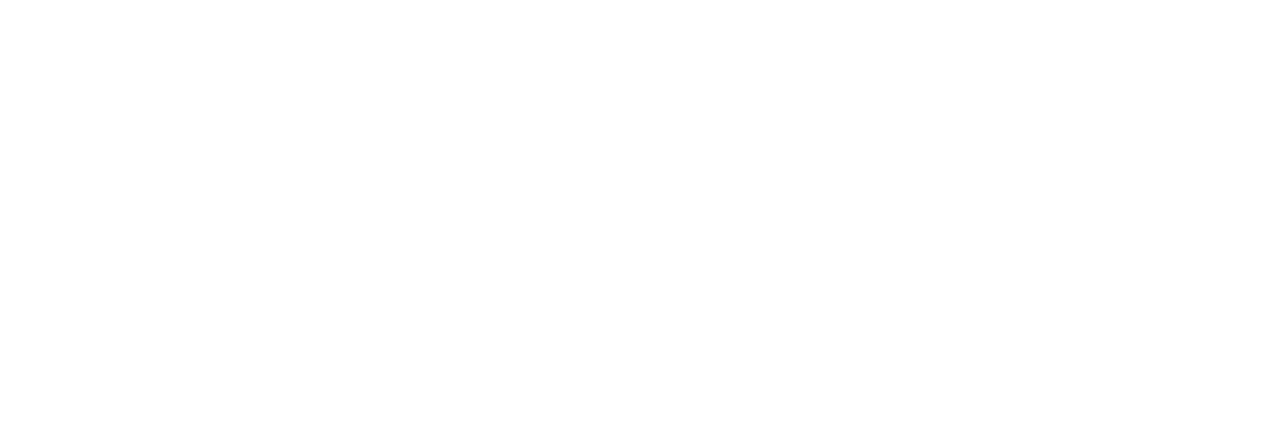
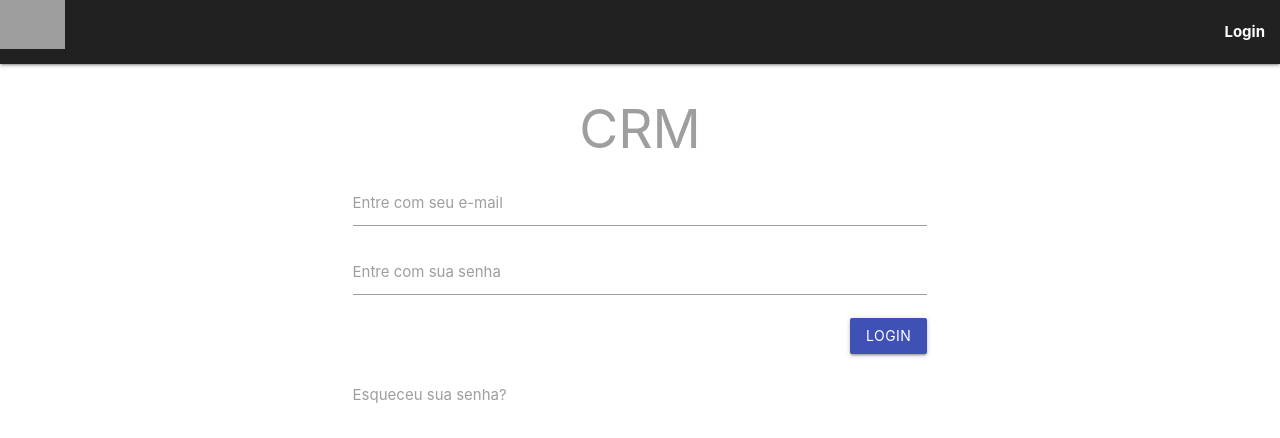
Before and after one commit to leadthis/crm-app, a React (Create React App) app: page /login in a window 1280 px wide. Shown: the top 438 px of the page. Built offline with nearby package versions, Linux system fonts and the light colour scheme; grey boxes are pictures that could not be loaded.

Commit message:
added: Tela de login

```diff
--- a/package.json
+++ b/package.json
@@ -6,6 +6,7 @@
     "@testing-library/jest-dom": "^4.2.4",
     "@testing-library/react": "^9.5.0",
     "@testing-library/user-event": "^7.2.1",
+    "axios": "^0.19.2",
     "materialize-css": "^1.0.0-rc.2",
     "react": "^16.13.1",
     "react-dom": "^16.13.1",
@@ -17,7 +18,7 @@
     "redux-thunk": "^2.3.0"
   },
   "scripts": {
-    "start": "react-scripts start",
+    "start": "npm i && react-scripts start",
     "build": "react-scripts build",
     "test": "react-scripts test",
     "eject": "react-scripts eject"
--- a/src/App.js
+++ b/src/App.js
@@ -1,30 +1,45 @@
 import React from 'react';
 import { connect } from 'react-redux';
-import {
-    BrowserRouter as Router,
-    Switch,
-    Route,
-    Link
-} from 'react-router-dom';
+
+import 'materialize-css/dist/css/materialize.min.css';
+import 'materialize-css/dist/js/materialize.min.js';
+
+import Public from './tela/public/index';
 
 function App(prop){
-    console.log(prop.loading);
-    prop.setLoading();
 
-    return(
-        <></>
-    );
+    const cookie = document.cookie.split("; ");
+
+    if(!cookie.some(rx => /sessionId/g.test(rx))){
+        return(
+            <>
+                <Public />
+            </>
+        );
+    }else if(prop.login === false){
+        prop.setLogin();
+    }
+
+    if(prop.login === false){
+        return(
+            <>
+                <Public />
+            </>
+        );
+    }
 }
 
 function mapStateToProps(state){
     return {
-        loading: state.screen.loading
+        loading: state.screen.loading,
+        login: state.user.login
     };
 }
 
 function mapDispatchToProps(dispatch){
     return {
-        setLoading: () => dispatch({type: "setLoading"})
+        setLoading: () => dispatch({type: "setLoading"}),
+        setLogin: () => dispatch({type: "setLogin"})
     };
 }
 
--- a/src/index.css
+++ b/src/index.css
@@ -1,13 +1,3 @@
 body {
   margin: 0;
-  font-family: -apple-system, BlinkMacSystemFont, 'Segoe UI', 'Roboto', 'Oxygen',
-    'Ubuntu', 'Cantarell', 'Fira Sans', 'Droid Sans', 'Helvetica Neue',
-    sans-serif;
-  -webkit-font-smoothing: antialiased;
-  -moz-osx-font-smoothing: grayscale;
 }
-
-code {
-  font-family: source-code-pro, Menlo, Monaco, Consolas, 'Courier New',
-    monospace;
-}
--- /dev/null
+++ b/src/redux/user/actions.js
@@ -0,0 +1,15 @@
+const axios = require('axios').default;
+const api = axios.create({baseURL: "http://crmapi.leadthis.com.br"});
+export const doLogin = (email, senha) => {
+    return async (dispatch) =>{
+        let response;
+        console.log(email, senha);
+        try{
+            response = (await api.post('/usuario/login', {email, senha})).data;
+        }catch(e){
+            response = e.response.data;
+        }
+
+        return response;
+    };
+}
--- /dev/null
+++ b/src/tela/patterns/header.js
@@ -0,0 +1,20 @@
+import React from 'react';
+
+import LinkWrapper from "./linkWrapper";
+
+function header(){
+    return(
+        <nav className="grey darken-4">
+            <div className="nav-wrapper">
+                <LinkWrapper to="/" className="brand-logo">
+                    <img src="https://cdn2.iconfinder.com/data/icons/green-2/32/expand-color-web2-21-512.png" width='65' alt="Logo"/>
+                </LinkWrapper>
+                <ul className="right hide-on-med-and-down">
+                    <li><LinkWrapper to="/login">Login</LinkWrapper></li>
+                </ul>
+            </div>
+        </nav>
+    );
+}
+
+export default header;
--- /dev/null
+++ b/src/tela/patterns/linkWrapper.js
@@ -0,0 +1,10 @@
+import React from 'react';
+import {NavLink} from 'react-router-dom';
+
+function linkWrapper(props){
+    return(
+        <NavLink activeStyle={{fontWeight: "bold"}} {...props}/>
+    );
+}
+
+export default linkWrapper;
--- /dev/null
+++ b/src/tela/public/home.js
@@ -0,0 +1,13 @@
+import React from 'react';
+
+function home() {
+
+    return (
+        <>
+            <h1>Bem-vindo ao CRM</h1>
+            <p>Para utilizá-lo faça login.</p>
+        </>
+    );
+}
+
+export default home;
--- a/src/tela/public/index.js
+++ b/src/tela/public/index.js
@@ -0,0 +1,25 @@
+import React from 'react';
+import {
+    BrowserRouter,
+    Switch,
+    Route
+} from 'react-router-dom'
+
+import Header from './../patterns/header';
+
+import Home from './home';
+import Login from './login';
+
+function index(){
+    return(
+        <BrowserRouter>
+            <Header />
+            <Switch>
+                <Route path="/" exact component={Home}/>
+                <Route path="/login" component={Login}/>
+            </Switch>
+        </BrowserRouter>
+    );
+}
+
+export default index;
--- /dev/null
+++ b/src/tela/public/login.js
@@ -0,0 +1,60 @@
+import React from 'react';
+import { connect } from 'react-redux';
+
+import LinkWrapper from "./../patterns/linkWrapper";
+import {doLogin} from './../../redux/user/actions';
+
+function login(props) {
+    const handleLogin = async (evt) => {
+        evt.preventDefault();
+
+        let email = document.getElementById('email');
+        let senha = document.getElementById('password');
+
+        let request = await props.doLogin(email.value, senha.value);
+        console.log(request);
+
+    };
+
+    return (
+        <div className="container">
+            <div className="row m-b-none">
+                <div className="col s2"></div>
+                <div className="col s8">
+                    <h2 className="center-align grey-text darken-4">CRM</h2>
+                    <form method="post" onSubmit={handleLogin}>
+                        <div className="input-field">
+                            <input className="validate" type="email" name="email" id="email" />
+                            <label htmlFor="email">Entre com seu e-mail</label>
+                        </div>
+                        <div className="input-field">
+                            <input className="validate" type="password" name="password" id="password" />
+                            <label htmlFor="password">Entre com sua senha</label>
+                        </div>
+                        <div style={{display: "flex", justifyContent: "flex-end"}}>
+                            <button type="submit" className="waves-effect waves-light btn indigo">Login</button>
+                        </div>
+                    </form>
+                    <div style={{ marginTop: 2 + 'rem' }}>
+                        <LinkWrapper className="grey-text lighten-4" to="/" activeStyle={{ fontWeight: "light" }}>Esqueceu sua senha?</LinkWrapper>
+                    </div>
+                </div>
+                <div className="col s2"></div>
+            </div>
+        </div>
+    );
+}
+
+function mapStateToProps(state){
+    return {
+        login: state.user.login
+    };
+}
+
+function mapDispatchToProps(dispatch){
+    return {
+        doLogin: (email, senha) => dispatch(doLogin(email, senha))
+    };
+}
+
+export default connect(mapStateToProps, mapDispatchToProps)(login);
```
Also changed, not shown: 1 other file (tests, documents, lock files or other folders).
